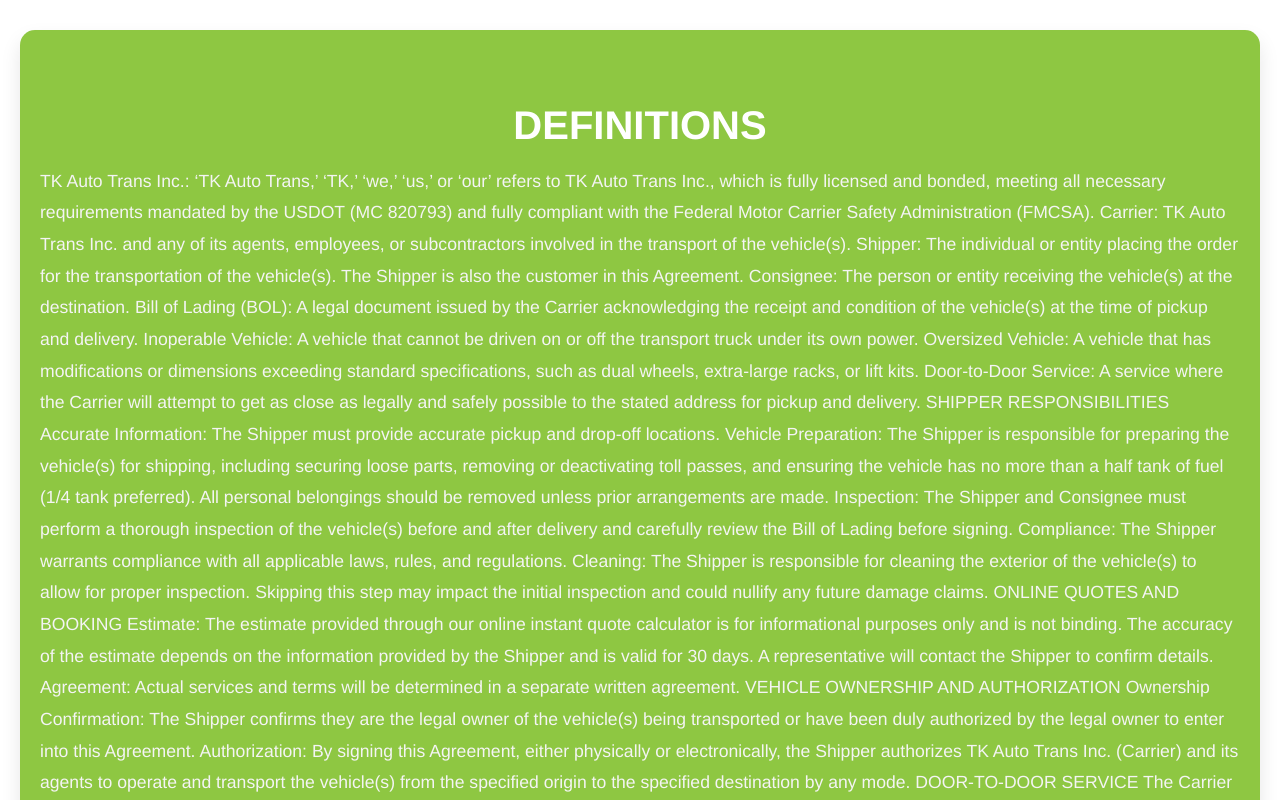
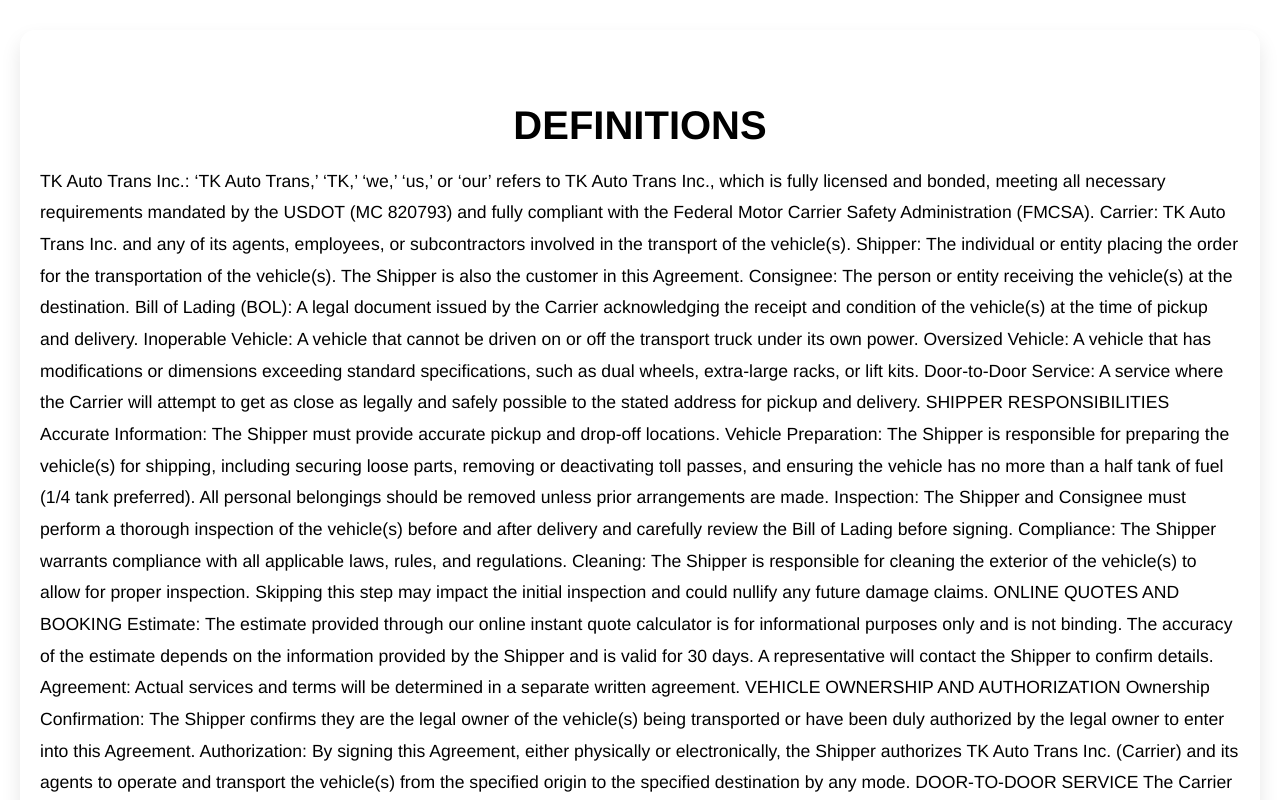
Before and after one commit to 1mansurov/TKAUTOTRANSINC, a plain HTML site: page TermsConditions.html in a window 1280 px wide. Shown: the top 800 px of the page. Drawn offline with Linux system fonts and the light colour scheme.

Commit message:
change collor

```diff
--- a/message.css
+++ b/message.css
@@ -1,7 +1,7 @@
 /* Info sektsiyasi uchun stil */
 .info-section {
-    background-color: rgb(142, 199, 66);  /* Yashil fon */
-    color: white;  /* Matn oq rangda */
+    background-color: white;  /* Yashil fon */
+    color: black;  /* Matn oq rangda */
     padding: 40px 20px;
     border-radius: 15px;
     box-shadow: 0px 10px 20px rgba(0, 0, 0, 0.1);
@@ -18,7 +18,7 @@
     font-size: 1.1em;
     margin-bottom: 20px;
     line-height: 1.8;
-    color: #f4f4f4;  /* Matn uchun engil oq rang */
+    color: black;  /* Matn uchun engil oq rang */
     text-align: left;
     text-align: left;
 }
--- a/new.css
+++ b/new.css
@@ -1,7 +1,6 @@
 /* Info sektsiyasi uchun stil */
 .info-section {
-    background-color: rgb(142, 199, 66);  /* Yashil fon */
-    color: white;  /* Matn oq rangda */
+    color: black;  /* Matn oq rangda */
     padding: 40px 20px;
     border-radius: 15px;
     box-shadow: 0px 10px 20px rgba(0, 0, 0, 0.1);
@@ -16,7 +15,7 @@
     font-size: 2.5em;
     margin-bottom: 15px;
     font-weight: bold;
-    color: #fff;  /* Sarlavha oq rangda */
+    color: black;  /* Sarlavha oq rangda */
     text-transform: uppercase;  /* Sarlavhani katta harflarda */
 }
 
@@ -25,21 +24,21 @@
     font-size: 1.1em;
     margin-bottom: 20px;
     line-height: 1.8;
-    color: #f4f4f4;  /* Matn uchun engil oq rang */
+    color: black;  /* Matn uchun engil oq rang */
     text-align: left;
 }
 
 /* Qo‘shimcha kichik matn */
 .info-section .small-text {
     font-size: 0.9em;
-    color: #d1e8a7;  /* Yengil yashil rangda */
+    color: black;  /* Yengil yashil rangda */
     margin-top: 10px;
 }
 
 /* Info sektsiyasidagi tugmalar */
 .info-section button {
-    background-color: rgb(0, 103, 56);  /* Yashil tugma */
-    color: white;
+    background-color: black;  /* Yashil tugma */
+    color: black;
     border: none;
     padding: 15px 30px;
     border-radius: 8px;
@@ -50,7 +49,7 @@
 
 /* Hover effekti bilan tugmalar */
 .info-section button:hover {
-    background-color: rgb(142, 199, 66);  /* Yashil tugmani hoverda ochiqroq qilish */
+    background-color: black;  /* Yashil tugmani hoverda ochiqroq qilish */
     transform: scale(1.05);
 }
 
```
